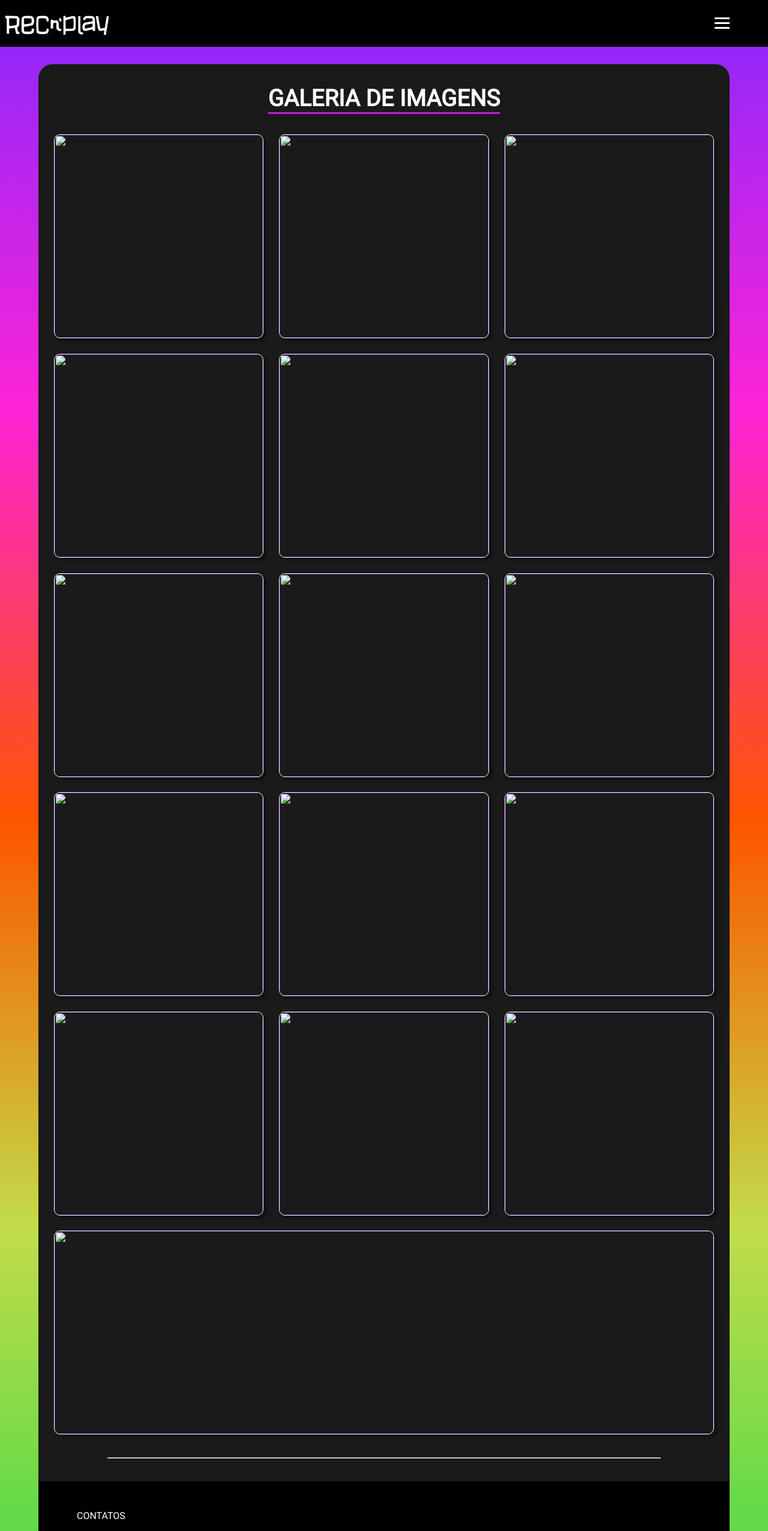
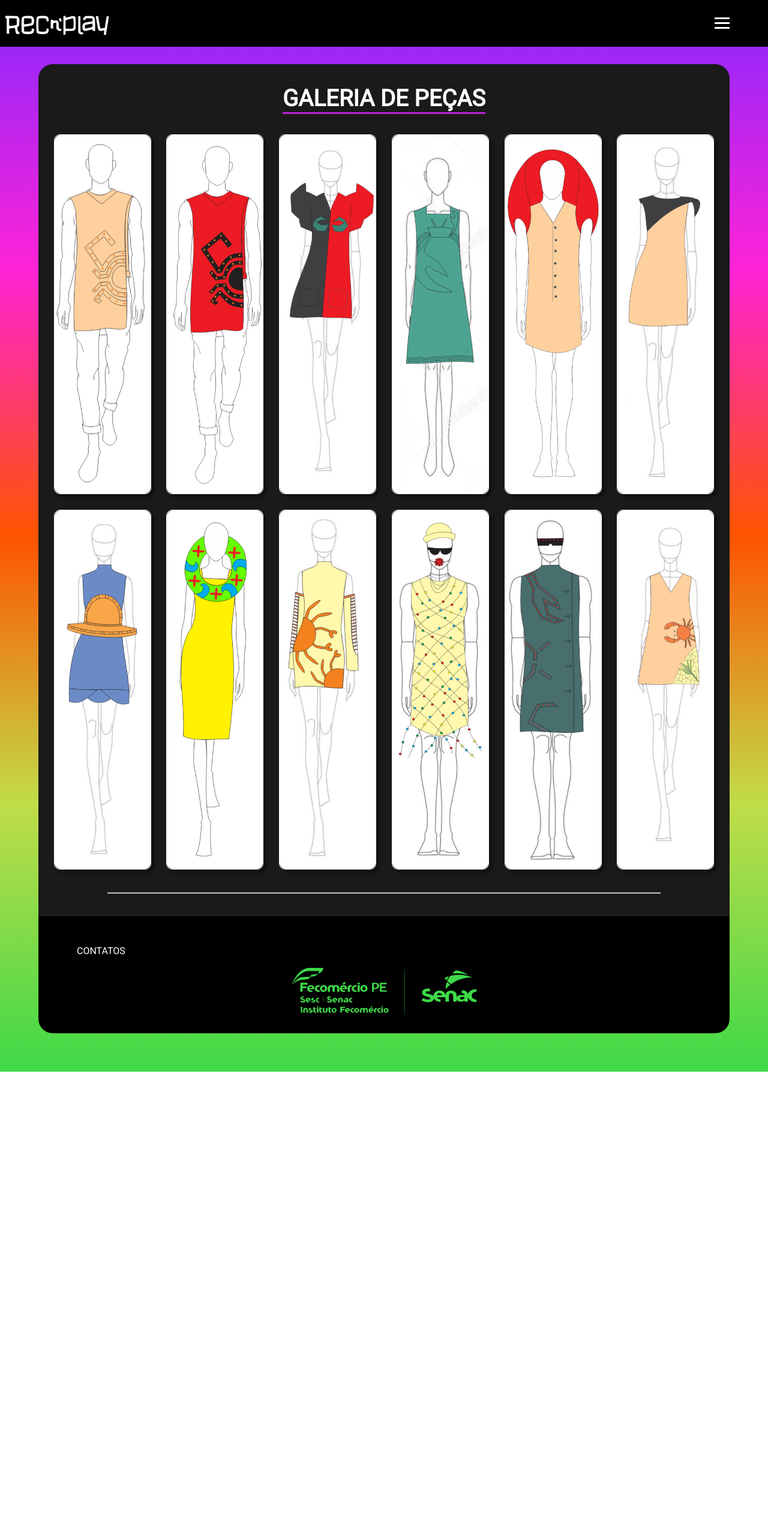
Before and after one commit to brazadrian/Desfile-maker, a plain HTML site: page mysite/templates/galeria.html in a window 1280 px wide. Shown: the top 2553 px of the page at 60% size. After the commit the page ends 1787 px from the top, so only its background shows below. Drawn offline with Linux system fonts and the light colour scheme.

Commit message:
Peças 1.0
Já começando o template das páginas de peças. Com carrosel mostrando os outros looks e uma foto com o look em destaque.

```diff
--- a/mysite/static/gallery.css
+++ b/mysite/static/gallery.css
@@ -47,7 +47,6 @@
 }
 
 .carousel .carousel__actions button#carousel__button--prev {
-
   margin-left: 0px;
 }
 
@@ -89,8 +88,8 @@
   padding: 0 2vw;
 }
 .gallery-items{
-  width: 340px;
-  height: 340px;
+  width: 152px;
+  height: 600px;
   border: 1.5px solid #FFF;
   border-radius: 10px;
   box-shadow: 5px 5px 5px #0006;
--- a/mysite/templates/galeria.html
+++ b/mysite/templates/galeria.html
@@ -29,7 +29,7 @@
                 <ul>
                     <li><a href="/">INÍCIO</a></li>
                     <li>
-                        <a href="/pecas">GALERIA DE PEÇAS</a>
+                        <a href="/galeria">GALERIA DE PEÇAS</a>
                     </li>
                     <li>
                         <a href="/sobrenos">SOBRE NÓS</a>
@@ -47,57 +47,45 @@
 
     <div id="basedosite">
         <section id="galeria">
-            <h1>Galeria de Imagens</h1>
+            <h1>Galeria de Peças</h1>
             <br>
             <br>
             <div class="gallery-container">
                 <a href="" class="gallery-items">
-                    <img src="" alt="">
+                    <img src="../static/imgs-roupas/1.png" alt="">
                 </a>
                 <a href="" class="gallery-items">
-                    <img src="" alt="">
+                    <img src="../static/imgs-roupas/2.png" alt="">
                 </a>
                 <a href="" class="gallery-items">
-                    <img src="" alt="">
+                    <img src="../static/imgs-roupas/4.png" alt="">
                 </a>
                 <a href="" class="gallery-items">
-                    <img src="" alt="">
+                    <img src="../static/imgs-roupas/5.png" alt="">
                 </a>
                 <a href="" class="gallery-items">
-                    <img src="" alt="">
+                    <img src="../static/imgs-roupas/6.png" alt="">
                 </a>
                 <a href="" class="gallery-items">
-                    <img src="" alt="">
+                    <img src="../static/imgs-roupas/7.png" alt="">
                 </a>
                 <a href="" class="gallery-items">
-                    <img src="" alt="">
+                    <img src="../static/imgs-roupas/8.png" alt="">
                 </a>
                 <a href="" class="gallery-items">
-                    <img src="" alt="">
+                    <img src="../static/imgs-roupas/9.png" alt="">
                 </a>
                 <a href="" class="gallery-items">
-                    <img src="" alt="">
+                    <img src="../static/imgs-roupas/10.png" alt="">
                 </a>
                 <a href="" class="gallery-items">
-                    <img src="" alt="">
+                    <img src="../static/imgs-roupas/11.png" alt="">
                 </a>
                 <a href="" class="gallery-items">
-                    <img src="" alt="">
+                    <img src="../static/imgs-roupas/12.png" alt="">
                 </a>
                 <a href="" class="gallery-items">
-                    <img src="" alt="">
-                </a>
-                <a href="" class="gallery-items">
-                    <img src="" alt="">
-                </a>
-                <a href="" class="gallery-items">
-                    <img src="" alt="">
-                </a>
-                <a href="" class="gallery-items">
-                    <img src="" alt="">
-                </a>
-                <a href="" class="gallery-items">
-                    <img src="" alt="">
+                    <img src="../static/imgs-roupas/3.png" alt="">
                 </a>
             </div>
             <br>
```
Also changed, not shown: mysite/static/pecas.css (+38 -10 lines), mysite/templates/cardin.html (+1 -1 lines), mysite/templates/pecas.html (+16 -8 lines), mysite/templates/principal.html (+1 -1 lines), mysite/templates/sobrenos.html (+1 -1 lines), mysite/templates/votacao.html (+1 -1 lines), mysite/static/imgs-roupas/1.png (added), mysite/static/imgs-roupas/10.png (added), mysite/static/imgs-roupas/11.png (added), mysite/static/imgs-roupas/12.png (added), mysite/static/imgs-roupas/2.png (added), mysite/static/imgs-roupas/3.png (added), mysite/static/imgs-roupas/4.png (added), mysite/static/imgs-roupas/5.png (added), 4 more files.
